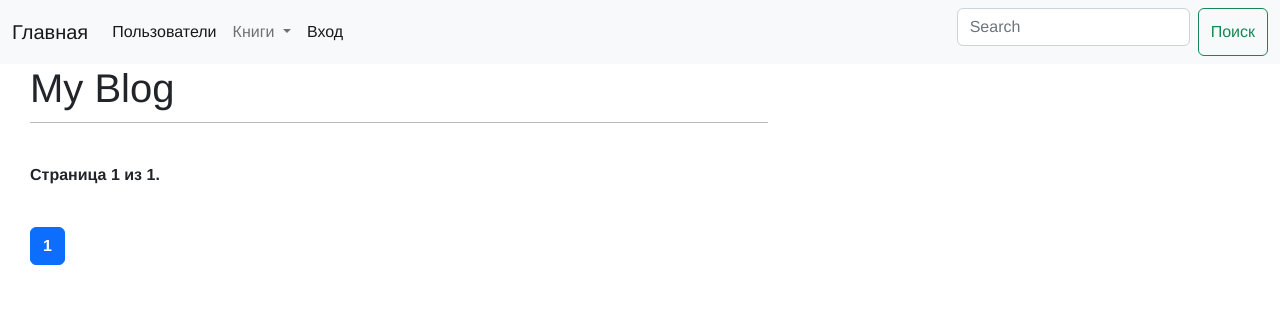
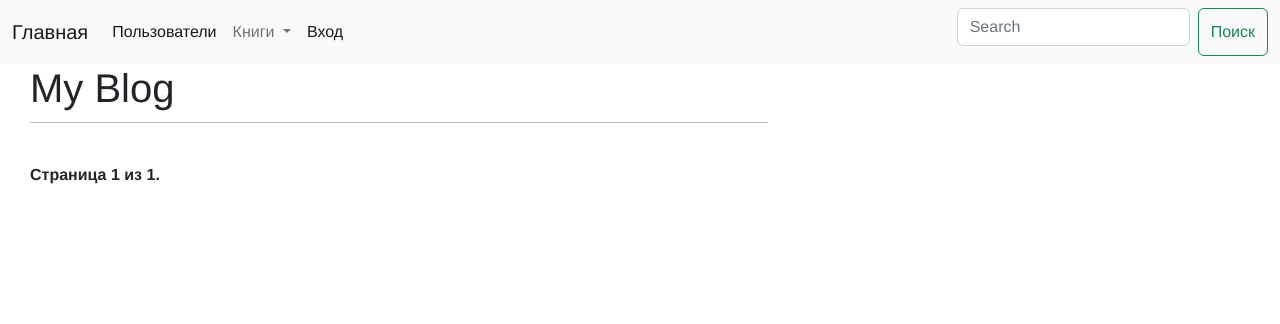
Before and after one commit to Krushovice/djangowebsite, a Django app: page /posts/ in a window 1280 px wide. Shown: the top 324 px of the page. Run offline with Django 5.2, Linux system fonts and the light colour scheme; data that the repository does not hold is empty.

Commit message:
fix error in pagination template

```diff
--- a/mysite/templates/components/pagination.html
+++ b/mysite/templates/components/pagination.html
@@ -11,26 +11,3 @@
  {% endif %}
  </span>
 </div>
-
-
-<nav aria-label="...">
-  <ul class="pagination">
-   {% if page.has_previous %}
-    <li class="page-item">
-      <a class="page-link" href="?page={{ page.previous_page_number }}">Предыдущая</a>
-    </li>
-   {% endif %}
-   {% if page.has_previous %}
-    <li class="page-item"><a class="page-link" href="page={{ page.previous_page_number }}">{{page.previous_page_number}}</a></li>
-   {% endif %}
-   <li class="page-item active" aria-current="page">
-      <a class="page-link">{{ page.number }}</a>
-    </li>
-   {% if page.has_next %}
-   <li class="page-item"><a class="page-link" href="?page={{ page.next_page_number }}">{{page.next_page_number}}</a></li>
-   <li class="page-item">
-      <a class="page-link" href="?page={{ page.next_page_number }}">Следующая</a>
-    </li>
-    {% endif %}
-  </ul>
-</nav>
```
